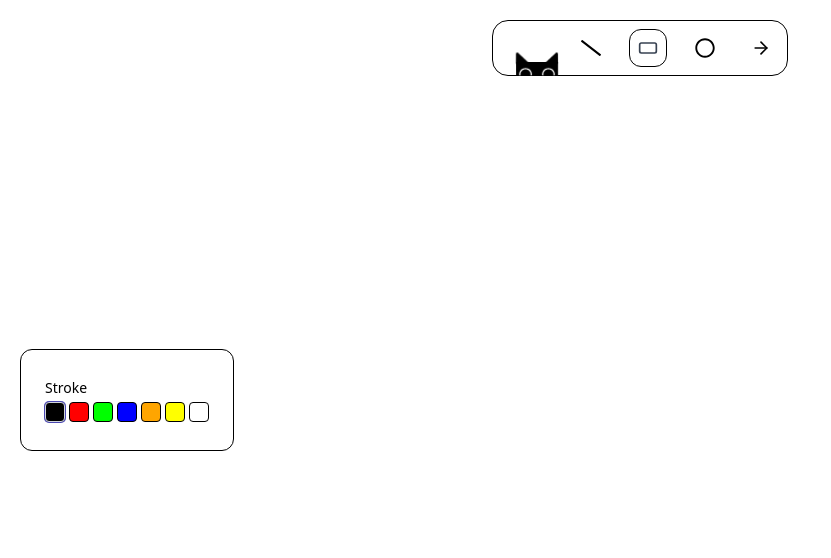
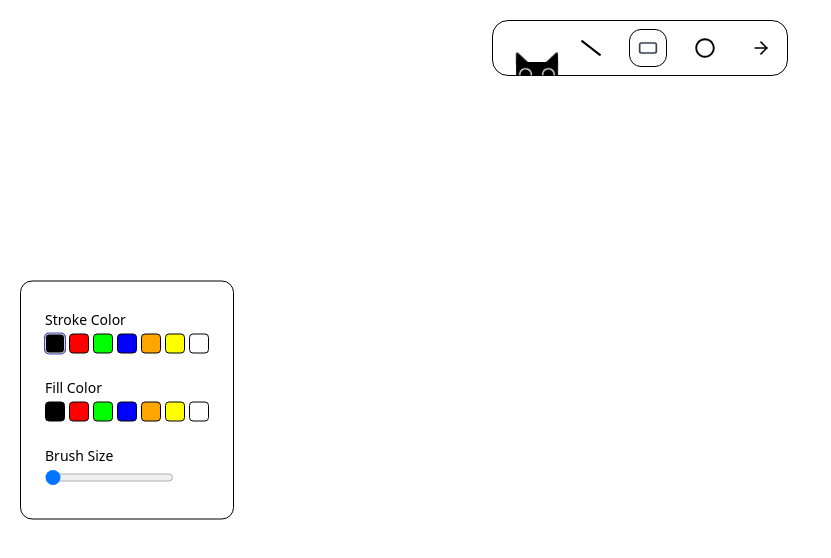
Before and after one commit to whotfvasu/whiteboard, a React (Vite) app: page / in a window 1280 px wide. Both pictures are taken after a click on the element 649 px from the left and 48 px from the top of the page. Shown: the top 558 px of the page, without its empty margins (0-831 px from the left). Built offline with nearby package versions, Linux system fonts and the light colour scheme.

Commit message:
Added stroke, fill, and size options in toolbar

```diff
--- a/src/components/Board/Board.jsx
+++ b/src/components/Board/Board.jsx
@@ -2,6 +2,7 @@ import React, { useContext, useEffect, useLayoutEffect, useRef } from "react";
 import rough from "roughjs";
 import BoardContext from "../../store/board-context";
 import { TOOL_ACTION_TYPES } from "../../constants";
+import ToolboxContext from "../../store/toolbox-context";
 
 const Board = () => {
   const canvasRef = useRef();
@@ -13,6 +14,8 @@ const Board = () => {
     boardMouseUpHandler,
     toolActionType,
   } = useContext(BoardContext);
+
+  const { toolboxState } = useContext(ToolboxContext);
 
   useEffect(() => {
     const canvas = canvasRef.current;
@@ -35,7 +38,7 @@ const Board = () => {
   }, [elements]);
 
   const handleMouseDown = (event) => {
-    boardMouseDownHandler(event);
+    boardMouseDownHandler(event, toolboxState);
   };
 
   const handleMouseMove = (event) => {
@@ -47,7 +50,6 @@ const Board = () => {
     if (toolActionType !== TOOL_ACTION_TYPES.DRAWING) return;
     boardMouseUpHandler(event);
   };
-
 
   return (
     <div>
--- a/src/components/Toolbox/Toolbox.jsx
+++ b/src/components/Toolbox/Toolbox.jsx
@@ -1,5 +1,11 @@
 import { useContext } from "react";
-import { COLORS } from "../../constants";
+import {
+  COLORS,
+  FILL_TOOL_TYPES,
+  SIZE_TOOL_TYPES,
+  STROKE_TOOL_TYPES,
+  TOOL_ITEMS,
+} from "../../constants";
 import classes from "./Toolbox.module.css";
 import cx from "classnames";
 import ToolboxContext from "../../store/toolbox-context";
@@ -7,12 +13,16 @@ import BoardContext from "../../store/board-context";
 
 const Toolbox = () => {
   const { activeTool } = useContext(BoardContext);
-  const { toolboxState, changeStrokeHandler } = useContext(ToolboxContext);
+  const { toolboxState, changeStroke, changeFill, changeSize } =
+    useContext(ToolboxContext);
   const strokeColor = toolboxState[activeTool]?.stroke;
+  const fillColor = toolboxState[activeTool]?.fill;
+  const size = toolboxState[activeTool]?.size;
   return (
     <div className={classes.container}>
+      {STROKE_TOOL_TYPES.includes(activeTool) && (
         <div className={classes.selectOptionContainer}>
-        <div className={classes.toolboxLabel}>Stroke</div>
+          <div className={classes.toolboxLabel}>Stroke Color</div>
           <div className={classes.colorsContainer}>
             {Object.keys(COLORS).map((c) => {
               return (
@@ -22,12 +32,47 @@ const Toolbox = () => {
                     [classes.activeColorBox]: strokeColor === COLORS[c],
                   })}
                   style={{ backgroundColor: COLORS[c] }}
-                    onClick = {()=> changeStrokeHandler(activeTool, COLORS[c])}
+                  onClick={() => changeStroke(activeTool, COLORS[c])}
                 ></div>
               );
             })}
           </div>
         </div>
+      )}
+
+      {FILL_TOOL_TYPES.includes(activeTool) && (
+        <div className={classes.selectOptionContainer}>
+          <div className={classes.toolboxLabel}>Fill Color</div>
+          <div className={classes.colorsContainer}>
+            {Object.keys(COLORS).map((c) => {
+              return (
+                <div
+                  key={c}
+                  className={cx(classes.colorBox, {
+                    [classes.activeColorBox]: fillColor === COLORS[c],
+                  })}
+                  style={{ backgroundColor: COLORS[c] }}
+                  onClick={() => changeFill(activeTool, COLORS[c])}
+                ></div>
+              );
+            })}
+          </div>
+        </div>
+      )}
+
+      {SIZE_TOOL_TYPES.includes(activeTool) && (
+        <div className={classes.selectOptionContainer}>
+          <div className={classes.toolboxLabel}>Brush Size</div>
+          <input
+            type="range"
+            min={activeTool === TOOL_ITEMS.TEXT ? 12 : 1}
+            max={activeTool === TOOL_ITEMS.TEXT ? 64 : 10}
+            step={1}
+            value={size}
+            onChange={(e) => changeSize(activeTool, parseInt(e.target.value))}
+          />
+        </div>
+      )}
     </div>
   );
 };
--- a/src/constants.js
+++ b/src/constants.js
@@ -36,3 +36,19 @@ export const TOOLBOX_ACTIONS = {
   CHANGE_FILL: "CHANGE_FILL",
   CHANGE_SIZE: "CHANGE_SIZE",
 };
+
+export const FILL_TOOL_TYPES = [TOOL_ITEMS.RECTANGLE, TOOL_ITEMS.CIRCLE];
+
+export const STROKE_TOOL_TYPES = [
+  TOOL_ITEMS.LINE,
+  TOOL_ITEMS.RECTANGLE,
+  TOOL_ITEMS.CIRCLE,
+  TOOL_ITEMS.ARROW,
+];
+
+export const SIZE_TOOL_TYPES = [
+  TOOL_ITEMS.LINE,
+  TOOL_ITEMS.RECTANGLE,
+  TOOL_ITEMS.CIRCLE,
+  TOOL_ITEMS.ARROW,
+];
--- a/src/store/BoardProvider.jsx
+++ b/src/store/BoardProvider.jsx
@@ -1,7 +1,8 @@
-import React, { useReducer } from "react";
+import React, { useContext, useReducer } from "react";
 import BoardContext from "./board-context";
 import { BOARD_ACTIONS, TOOL_ACTION_TYPES, TOOL_ITEMS } from "../constants";
 import { createRoughElement } from "../utils/Elements";
+import ToolboxContext from "./toolbox-context";
 
 const boardReducer = (state, action) => {
   switch (action.type) {
@@ -13,14 +14,14 @@ const boardReducer = (state, action) => {
     }
 
     case BOARD_ACTIONS.DRAW_DOWN: {
-      const { clientX, clientY } = action.payload;
+      const { clientX, clientY, stroke, fill, size } = action.payload;
       const newElement = createRoughElement(
         state.elements.length,
         clientX,
         clientY,
         clientX,
         clientY,
-        { type: state.activeTool }
+        { type: state.activeTool, stroke, fill, size }
       );
       const prevElements = state.elements;
       return {
@@ -34,9 +35,12 @@ const boardReducer = (state, action) => {
       const { clientX: moveX, clientY: moveY } = action.payload;
       const newElements = [...state.elements];
       const index = state.elements.length - 1;
-      const { x1, y1 } = newElements[index];
+      const { x1, y1, stroke, fill, size } = newElements[index];
       const newElement = createRoughElement(index, x1, y1, moveX, moveY, {
         type: state.activeTool,
+        stroke,
+        fill,
+        size,
       });
       newElements[index] = newElement;
       return {
@@ -69,6 +73,8 @@ const BoardProvider = ({ children }) => {
     initialBoardState
   );
 
+  const { toolboxState } = useContext(ToolboxContext);
+
   const changeToolHandler = (tool) => {
     dispatchBoardAction({
       type: BOARD_ACTIONS.SET_ACTIVE_TOOL,
@@ -76,13 +82,16 @@ const BoardProvider = ({ children }) => {
     });
   };
 
-  const boardMouseDownHandler = (event) => {
-    const { clientX, clientY } = event;
+  const boardMouseDownHandler = (event, toolboxState) => {
+    const { clientX, clientY, stroke, fill } = event;
     dispatchBoardAction({
       type: BOARD_ACTIONS.DRAW_DOWN,
       payload: {
         clientX,
         clientY,
+        stroke: toolboxState[boardState.activeTool]?.stroke,
+        fill: toolboxState[boardState.activeTool]?.fill,
+        size: toolboxState[boardState.activeTool]?.size,
       },
     });
   };
--- a/src/store/ToolboxProvider.jsx
+++ b/src/store/ToolboxProvider.jsx
@@ -1,13 +1,24 @@
 import { useReducer } from "react";
 import ToolboxContext from "./toolbox-context";
-import { COLORS, TOOL_ITEMS } from "../constants";
+import { COLORS, TOOL_ITEMS, TOOLBOX_ACTIONS } from "../constants";
 
 const toolboxReducer = (state, action) => {
   switch (action.type) {
-    case "CHANGE_STROKE":
+    case "CHANGE_STROKE": {
       const newState = { ...state };
       newState[action.payload.tool].stroke = action.payload.stroke;
       return newState;
+    }
+    case "CHANGE_FILL": {
+      const newState = { ...state };
+      newState[action.payload.tool].fill = action.payload.fill;
+      return newState;
+    }
+    case "CHANGE_SIZE": {
+      const newState = { ...state };
+      newState[action.payload.tool].size = action.payload.size;
+      return newState;
+    }
     default:
       return state;
   }
@@ -40,13 +51,32 @@ const ToolboxProvider = ({ children }) => {
     initialToolboxState
   );
 
-  const changeStrokeHandler = (tool, stroke) => {
-    dispatchToolboxAction({ type: "CHANGE_STROKE", payload: { tool, stroke } });
+  const changeStroke = (tool, stroke) => {
+    dispatchToolboxAction({
+      type: TOOLBOX_ACTIONS.CHANGE_STROKE,
+      payload: { tool, stroke },
+    });
+  };
+
+  const changeFill = (tool, fill) => {
+    dispatchToolboxAction({
+      type: TOOLBOX_ACTIONS.CHANGE_FILL,
+      payload: { tool, fill },
+    });
+  };
+
+  const changeSize = (tool, size) => {
+    dispatchToolboxAction({
+      type: TOOLBOX_ACTIONS.CHANGE_SIZE,
+      payload: { tool, size },
+    });
   };
 
   const toolboxContextValue = {
     toolboxState,
-    changeStrokeHandler,
+    changeStroke,
+    changeFill,
+    changeSize,
   };
 
   return (
--- a/src/store/toolbox-context.jsx
+++ b/src/store/toolbox-context.jsx
@@ -2,7 +2,9 @@ import { createContext } from "react";
 
 const ToolboxContext = createContext({
   toolboxState: {},
-  changeStrokeHandler: () => {},
+  changeStroke: () => {},
+    changeFill: () => { },
+  changeSize: () => { },
 });
 
 export default ToolboxContext;
--- a/src/utils/Elements.js
+++ b/src/utils/Elements.js
@@ -4,11 +4,27 @@ import { getArrowHeadsCoordinates } from "./math";
 
 const gen = rough.generator();
 
-export const createRoughElement = (id, x1, y1, x2, y2, { type }) => {
-  const element = { id, x1, y1, x2, y2 };
+export const createRoughElement = (
+  id,
+  x1,
+  y1,
+  x2,
+  y2,
+  { type, stroke, fill, size }
+) => {
+  const element = { id, x1, y1, x2, y2, type, fill, stroke, size };
   let options = {
     seed: id + 1,
   };
+  if (stroke) {
+    options.stroke = stroke;
+  }
+  if (fill) {
+    options.fill = fill;
+  }
+  if (size) {
+    options.strokeWidth = size;
+  }
   switch (type) {
     case TOOL_ITEMS.LINE:
       element.roughEle = gen.line(x1, y1, x2, y2, options);
```
Lines whose indentation alone changed are shown as unchanged.
